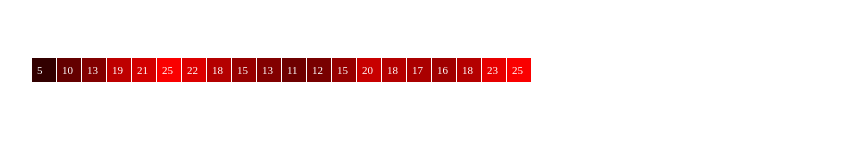
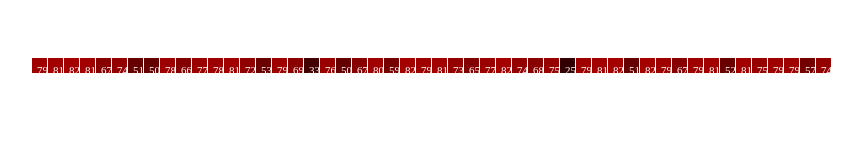
Before and after one commit to Velacielad/NBA_Heatmap, a plain HTML site: page index.html in a window 1280 px wide. Shown: the whole page, without its empty margins (276-1138 px from the left). Drawn offline with nearby package versions, Linux system fonts and the light colour scheme.

Commit message:
test scale

```diff
--- a/index.html
+++ b/index.html
@@ -15,10 +15,12 @@
 	</head>
 	<body>
 		<script type="text/javascript">
-    var dataset = [ 5, 10, 13, 19, 21, 25, 22, 18, 15, 13,
-                11, 12, 15, 20, 18, 17, 16, 18, 23, 25 ];
-    var scale = d3.scale//********
-    var w = 500;
+    var dataset=[79,81,82,81,67,74,51,50,78,66,77,78,81,72,53,79,69,33,76,50,67,80,59,82,79,81,73,65,77,82,74,68,75,25,79,81,82,51,82,79,67,79,81,52,81,75,79,79,57,74];
+    var scale = d3.scale.linear()
+									.domain([0, 255])
+									.range([33,82]);
+		var rgb =  255/(82-33);
+    var w = 800;
     var h = 100;
     var barPadding = 1;
     d3.select("body").append("svg");
@@ -40,7 +42,8 @@
        })
        .attr("width", w / dataset.length - barPadding)
        .attr("fill", function(d){
-         return "rgb( " + (d*10) + ",0,0)";
+				//  var x = (d-33) * rgb;
+         return "rgb( " + 2*d + ",0,0)";
        });
 
        svg.selectAll("text")
```
